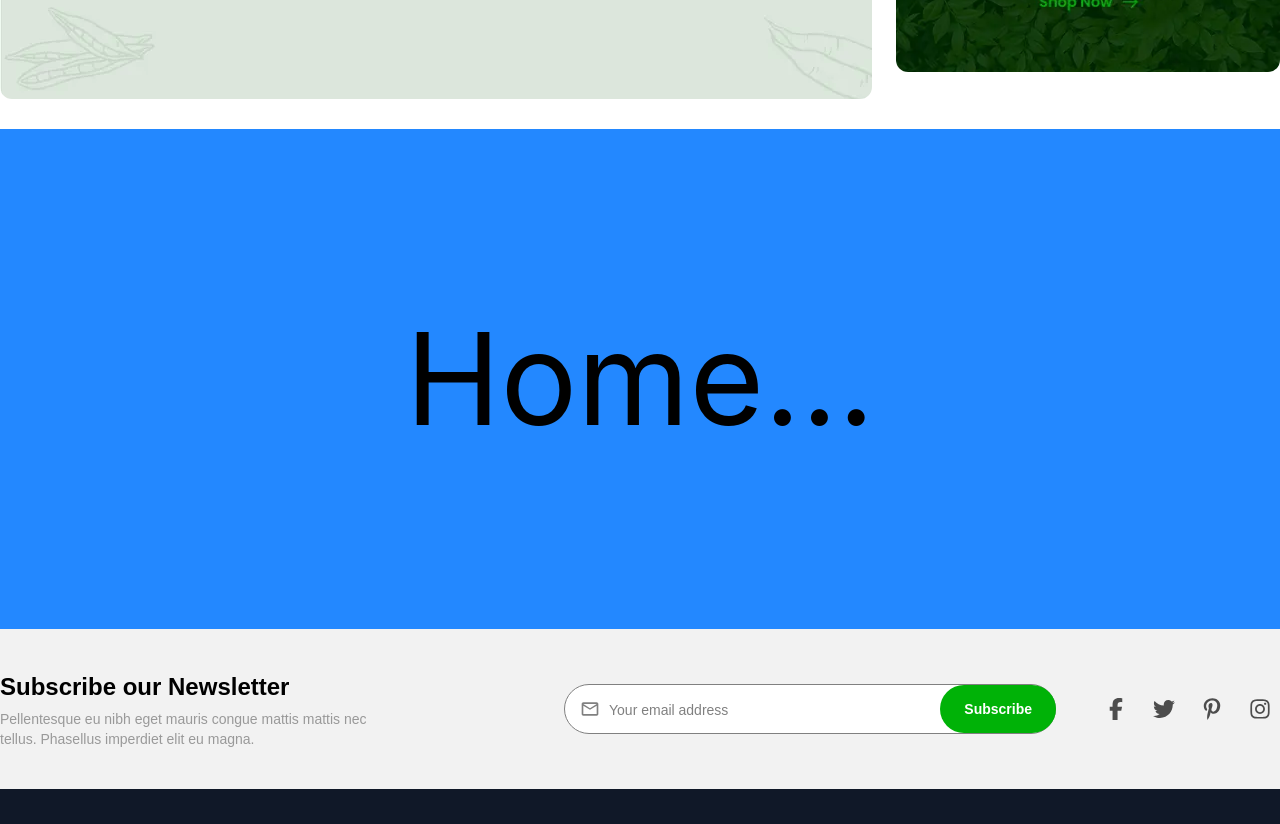
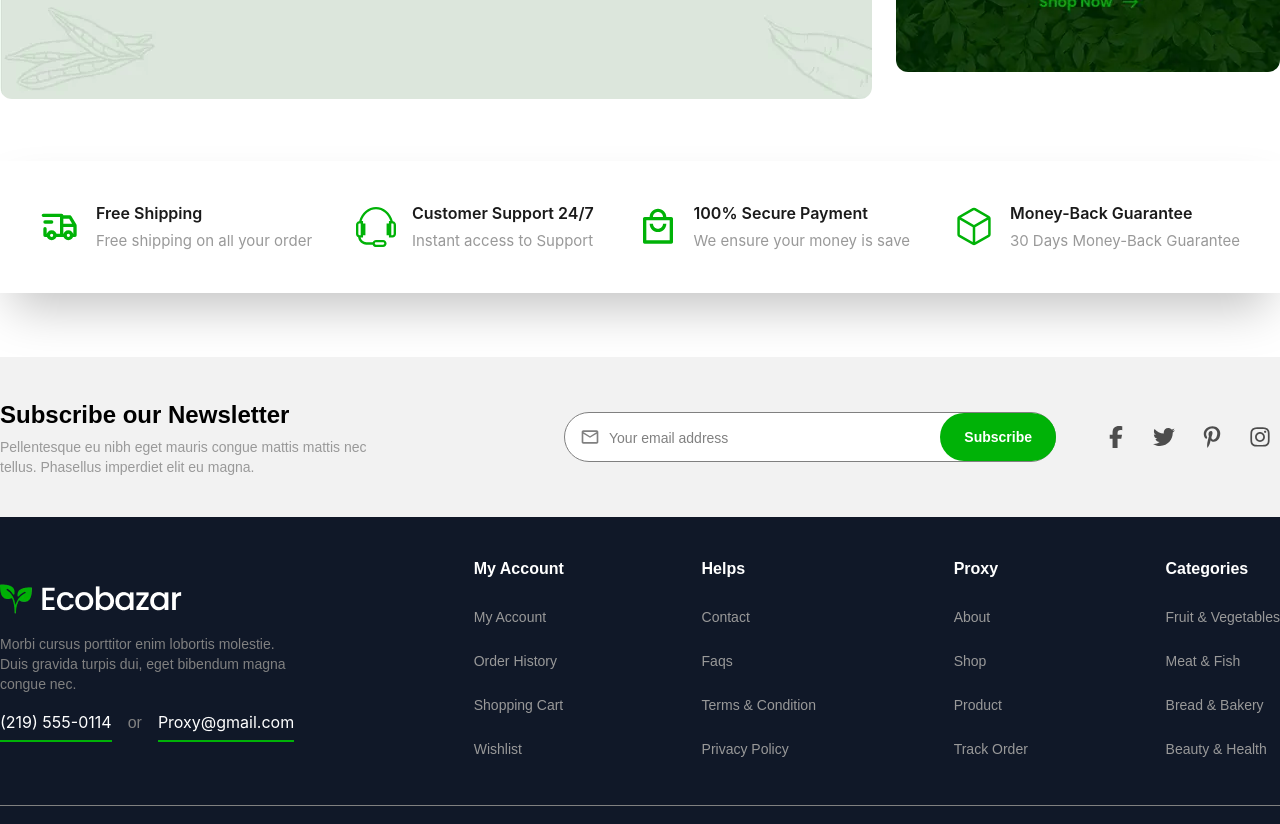
Before and after one commit to sagorcraft/Ecobazar, a React (Vite) app: page / in a window 1280 px wide. Shown: the part 740-1564 px from the top of the page. Built offline with nearby package versions, Linux system fonts and the light colour scheme.

Commit message:
Featured add

```diff
--- /dev/null
+++ b/src/components/Featured.jsx
@@ -0,0 +1,58 @@
+import React from 'react'
+import Container from './layouts/Container'
+import { TbTruckDelivery } from "react-icons/tb";
+import { TfiHeadphoneAlt } from "react-icons/tfi";
+import { RiShoppingBag4Line } from "react-icons/ri";
+import { GoPackage } from "react-icons/go";
+
+const Featured = () => {
+  return (
+    <div className="pt-8 pb-16 items-center">
+      <Container>
+        <div className='flex justify-between shadow-2xl  py-[40px] px-[40px]'>
+          <div className='flex items-center'>
+            <div>
+                <TbTruckDelivery  className='text-[40px] text-[#00B207] mr-[16px]' />
+            </div>
+            <div>
+                <h2 className='font-poppins font-semibold text-[16px] pb-[5px] text-[#1A1A1A]'>Free Shipping</h2>
+              <p className='font-poppins font-normal text-[15px] text-[#999999]'> Free shipping on all your order</p>
+            </div>
+          </div>
+
+          <div className='flex items-center'>
+            <div>
+                <TfiHeadphoneAlt className='text-[40px] text-[#00B207] mr-[16px]' />
+            </div>
+            <div>
+                <h2 className='font-poppins font-semibold text-[16px] pb-[5px] text-[#1A1A1A]'>Customer Support 24/7</h2>
+              <p className='font-poppins font-normal text-[15px] text-[#999999]'>Instant access to Support</p>
+            </div>
+          </div>
+
+          <div className='flex items-center'>
+            <div>
+                <RiShoppingBag4Line className='text-[40px] text-[#00B207] mr-[16px]' />
+            </div>
+            <div>
+                <h2 className='font-poppins font-semibold text-[16px] pb-[5px] text-[#1A1A1A]'>100% Secure Payment</h2>
+              <p className='font-poppins font-normal text-[15px] text-[#999999]'>We ensure your money is save</p>
+            </div>
+          </div>
+
+          <div className='flex items-center'>
+            <div>
+                <GoPackage className='text-[40px] text-[#00B207] mr-[16px]' />
+            </div>
+            <div>
+                <h2 className='font-poppins font-semibold text-[16px] pb-[5px] text-[#1A1A1A]'>Money-Back Guarantee</h2>
+              <p className='font-poppins font-normal text-[15px] text-[#999999]'>30 Days Money-Back Guarantee</p>
+            </div>
+          </div>
+        </div>
+      </Container>
+    </div>
+  )
+}
+
+export default Featured
--- a/src/pages/Home.jsx
+++ b/src/pages/Home.jsx
@@ -1,14 +1,13 @@
 import React from 'react'
 import Container from '../components/layouts/Container'
 import Banner from '../components/Banner/Banner'
+import Featured from '../components/Featured'
 
 const Home = () => {
   return (
     <>
       <Banner />
-      <Container>
-        <div className='w-full bg-badgetwo h-[500px] text-center leading-[500px] text-9xl'>Home...</div>
-      </Container>
+      <Featured />
     </>
   )
 }
```
